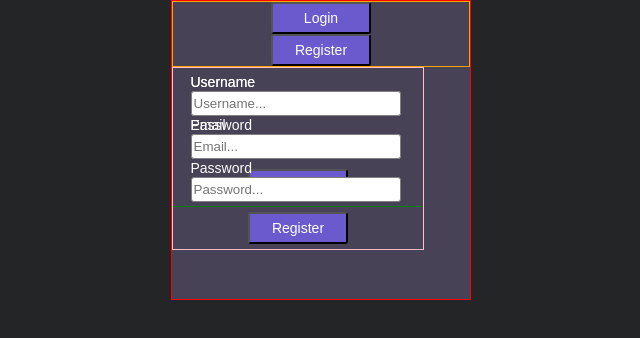
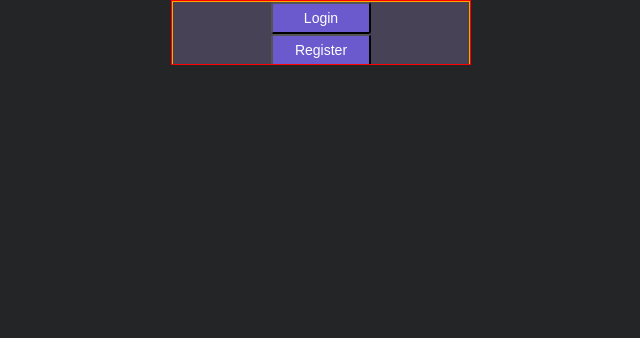
Before and after one commit to Csprier/grimoire-client2, a React (Create React App) app: page / in a window 1280 px wide. Shown: the top 338 px of the page, without its empty margins (319-959 px from the left). Built offline with nearby package versions, Linux system fonts and the light colour scheme; no server answers.

Commit message:
Animations are working. Need to finetune the dimensions and positionings

```diff
--- a/src/components/LandingPage/components/AnimatedFormComponent.jsx
+++ b/src/components/LandingPage/components/AnimatedFormComponent.jsx
@@ -23,7 +23,7 @@ function AnimatedFormComponent() {
   });
 
   return(
-    <FormComponentContainer loginMenu registerMenu>
+    <FormComponentContainer loginMenu={loginMenu} registerMenu={registerMenu}>
 
       <ToggleButtonsContainer>
         <ToggleButton onClick={() => {
@@ -40,7 +40,7 @@ function AnimatedFormComponent() {
         <ToggleButton onClick={() => {
           if (!registerMenu) {
             console.log('Change register from closed to open');
-            setRegisterMenu(false);
+            setRegisterMenu(true);
           }
           if (registerMenu) {
             console.log('Change register from open to closed');
--- a/src/components/LandingPage/components/AnimatedFormComponent.styled.js
+++ b/src/components/LandingPage/components/AnimatedFormComponent.styled.js
@@ -10,16 +10,29 @@ import styled from 'styled-components';
 // transition-duration: .5s;
 // transition-delay: .5s;
 
+/**
+ transform: translateX(${props => {
+    console.log('Login:', props.loginMenu);
+    return props.loginMenu ? "0%" : "-110%"}
+  }});
+ transform: translateX(${props => {
+    console.log('Register:', props.registerMenu);
+    return props.registerMenu ? "0%" : "110%"}
+  }});
+ */
+
 const FormComponentContainer = styled.div`
   position: relative;
   width: 300px;
-  height: 300px;
   margin: 0 auto;
   padding: 0;
   background-color: #474256;
   transition-property: transform, height;
-  transition: all .15s ease;
+  transition-duration: .5s;
+  transition-delay: .5s;
   border: 1px solid red;
+  overflow: hidden;
+  height: ${props => props.loginMenu || props.registerMenu ? "300px" : "65px"}
 `;
 
 const ToggleButtonsContainer = styled.div`
@@ -45,21 +58,19 @@ const ToggleButton = styled.button`
 
 const LoginDisplay = styled.div`
   position: absolute;
-  transform: translateX(${props => {
-    console.log('Login:', props.loginMenu);
-    return props.loginMenu ? "0%" : "-110%"}
-  }});
-  transition: transform .15s ease;
+  transform: ${props => props.loginMenu ? "translateX(0%)" : "translateX(-110%)"};
+  transition-property: transform;
+  transition-duration: .5s;
+  transition-delay: .5s;
   border: 1px solid green;
 `;
 
 const RegisterDisplay = styled.div`
   position: absolute;
-  transform: translateX(${props => {
-    console.log('Register:', props.registerMenu);
-    return props.registerMenu ? "0%" : "110%"}
-  }});
-  transition: transform .15s ease;
+  transform: ${props => props.registerMenu ? "translateX(0%)" : "translateX(110%)"};
+  transition-property: transform;
+  transition-duration: .5s;
+  transition-delay: .5s;
   border: 1px solid pink;
 `;
 
```
